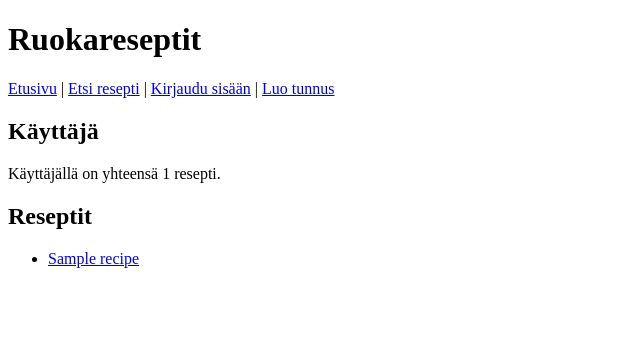
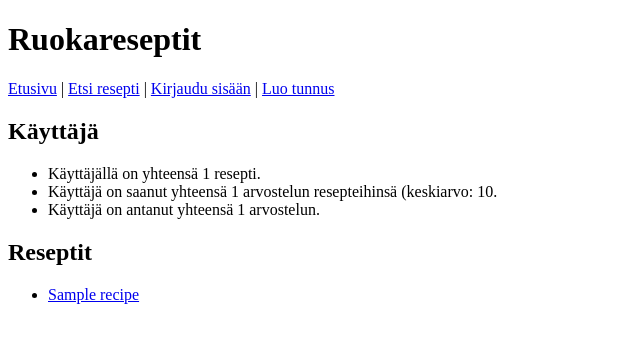
Before and after one commit to eesalor/ruokareseptit, a Flask app: template templates/show_user.html in a window 1280 px wide. Shown: the top 343 px of the page, without its empty margins (0-640 px from the left). Run offline with Flask 3, Linux system fonts and the light colour scheme; the template is opened without the code that fills it: most values are stand-ins (such as "Sample title", 1, 10 or a date in 2020).

Commit message:
Show number of reviews on user page

```diff
--- a/app.py
+++ b/app.py
@@ -209,7 +209,9 @@ def show_user(user_id):
     if not user:
         abort(404)
     recipes = users.get_recipes(user_id)
-    return render_template("show_user.html", user=user, recipes=recipes)
+    reviews_received = users.get_received_reviews(user_id)
+    reviews_given = users.get_given_reviews(user_id)
+    return render_template("show_user.html", user=user, recipes=recipes, reviews_received=reviews_received, reviews_given=reviews_given)
 
 @app.route("/create_review", methods=["POST"])
 def create_review():
--- a/templates/show_user.html
+++ b/templates/show_user.html
@@ -4,13 +4,24 @@
 
 {% block content %}
 <h2>Käyttäjä {{ user.username }}</h2>
-<p>
+<ul>
   {% if recipes | count == 1 %}
-  Käyttäjällä on yhteensä {{ recipes | count }} resepti.
+  <li>Käyttäjällä on yhteensä {{ recipes | count }} resepti.</li>
   {% else %}
-  Käyttäjällä on yhteensä {{ recipes | count }} reseptiä.
+  <li>Käyttäjällä on yhteensä {{ recipes | count }} reseptiä.</li>
   {% endif %}
-</p>
+  {% if reviews_received | count == 1 %}
+  <li>Käyttäjä on saanut yhteensä {{ reviews_received | count }} arvostelun resepteihinsä
+  (keskiarvo: {{ average_grade }}.</li>
+  {% else %}
+  <li>Käyttäjä on saanut yhteensä {{ reviews_received | count }} arvostelua resepteihinsä.</li>
+  {% endif %}
+  {% if reviews_given | count == 1 %}
+  <li>Käyttäjä on antanut yhteensä {{ reviews_given | count }} arvostelun.</li>
+  {% else %}
+  <li>Käyttäjä on antanut yhteensä {{ reviews_given | count }} arvostelua.</li>
+  {% endif %}
+</ul>
 <h2>Reseptit</h2>
 <ul>
   {% for recipe in recipes %}
```
Also changed, not shown: users.py (+9 -1 lines).
